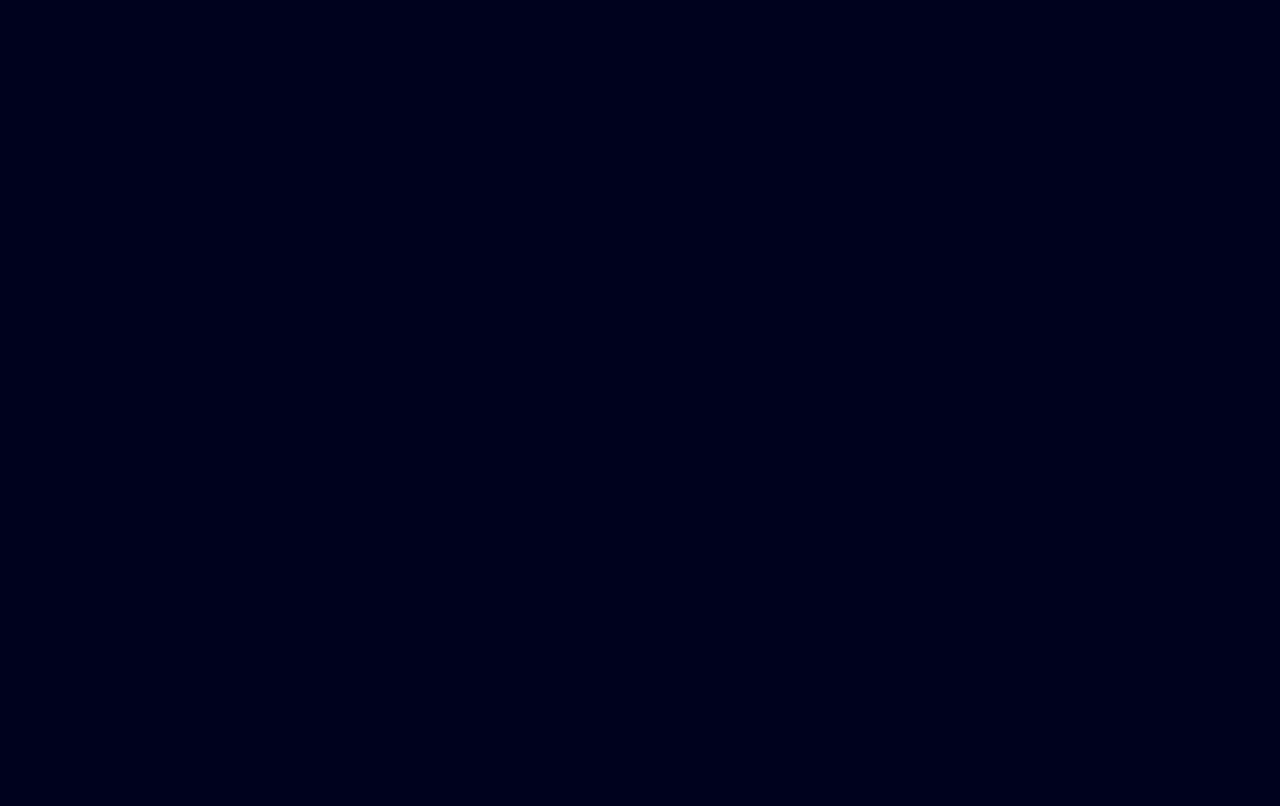
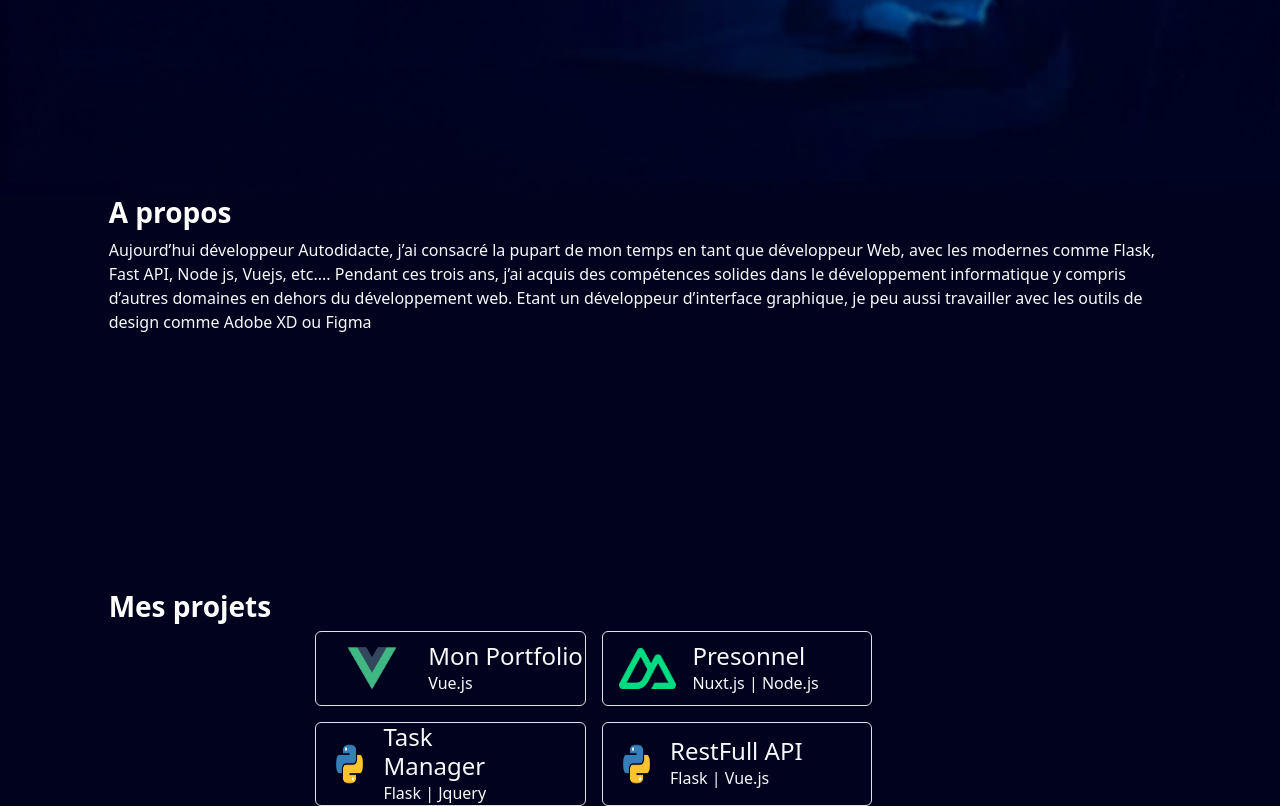
Before and after one commit to wnomena/home-portfolio, a Vue app: page / in a window 1280 px wide. Shown: the part 644-1450 px from the top of the page. Before the commit the page ends 840 px from the top, so only its background shows below. Built offline with nearby package versions, Linux system fonts and the light colour scheme; a web font is replaced by a local one.

Commit message:
insertion-of-some-image-in-inset-folder

```diff
--- a/src/components/HelloWorld.vue
+++ b/src/components/HelloWorld.vue
@@ -36,11 +36,58 @@
           </div>
       </div>
     </div>
+    <div class="col-10 m-auto html-element-for-more-explaination-about-developper-en-experiencies">
+      <h3>A propos</h3>
+      <p class="text-light">Aujourd’hui développeur Autodidacte, j’ai consacré la pupart de mon temps en tant que développeur Web, avec les modernes comme Flask, Fast API, Node js, Vuejs, etc....  Pendant ces trois ans, j’ai acquis des compétences solides dans le développement informatique y compris d’autres domaines en dehors du développement web.  Etant un développeur d’interface graphique, je peu aussi travailler avec les outils de design comme Adobe XD ou Figma</p>
+    </div>
+    <div class="col-10 m-auto elment-to-contain-list-of-finished-project">
+       <h3>Mes projets</h3>
+       <div class="col-lg-8 col-10 m-auto grid-container-to-manage-correctly-all-element-of-paroject-list">
+          <div class="col-11 d-flex m-auto gap-3">
+            <div class="border rounded col-lg-5 col-6 d-flex">
+              <img class="col-5" src="../assets/vue-transparent-removebg-preview.png" alt="">
+              <div style="height: fit-content;" class="col-7 gap-0 text-light align-self-center">
+                <h4 style="margin: 0;" class="col-12 ">Mon Portfolio</h4>
+                <p style="margin: 0;" class="">Vue.js</p>
+              </div>
+            </div>
+            <div class="border rounded col-5 d-flex">
+              <img class="col-4 p-3" src="../assets/nuxt-seeklogo.png" alt="">
+              <div style="height: fit-content;" class="col-7 gap-0 text-light align-self-center">
+                <h4 style="margin: 0;" class="col-12 ">Presonnel</h4>
+                <p style="margin: 0;" class="">Nuxt.js | Node.js</p>
+              </div>
+            </div>
+          </div>
+          <div class="col-11 d-flex m-auto gap-3 pt-3 ">
+            <div class="border rounded col-5 d-flex">
+              <img class="col-3 p-3" src="../assets/62a4bbf6fdee15d2905007bb.png" alt="">
+              <div style="height: fit-content;" class="col-7 gap-0 text-light align-self-center">
+                <h4 style="margin: 0;" class="col-12 ">Task Manager</h4>
+                <p style="margin: 0;" class="">Flask | Jquery</p>
+              </div>
+            </div>
+            <div class="border rounded col-5 d-flex">
+              <img class="col-3 p-3" src="../assets/62a4bbf6fdee15d2905007bb.png" alt="">
+              <div style="height: fit-content;" class="col-7 gap-0 text-light align-self-center">
+                <h4 style="margin: 0;" class="col-12 ">RestFull API</h4>
+                <p style="margin: 0;" class="">Flask | Vue.js</p>
+              </div>
+            </div>
+          </div>
+          <div class="col-12"></div>
+       </div>
+    </div>
   </section>
 </template>
 
 <style scoped>
+  h3 {
+    font-weight: bold;
+    color: white !important;
+  }
   section.row .container-some-information-like-na-bar {
+    background-image: url("../assets/Desktop.png");
     height: 100vh;
   }
   section.row .container-some-information-like-na-bar .element-to-display-some-element-at-right-side-of-the-screen {
@@ -73,5 +120,9 @@
     }
         section.row .container-some-information-like-na-bar .container-to-centering-something-at-screen .element-to-contain-developper-personnal-information {
           color: #fff;
-        }
+    }
+    .row .html-element-for-more-explaination-about-developper-en-experiencies {
+      display: block;
+      padding-bottom: 30vh;
+    }
 </style>
```
Also changed, not shown: src/assets/Desktop.png (added).
